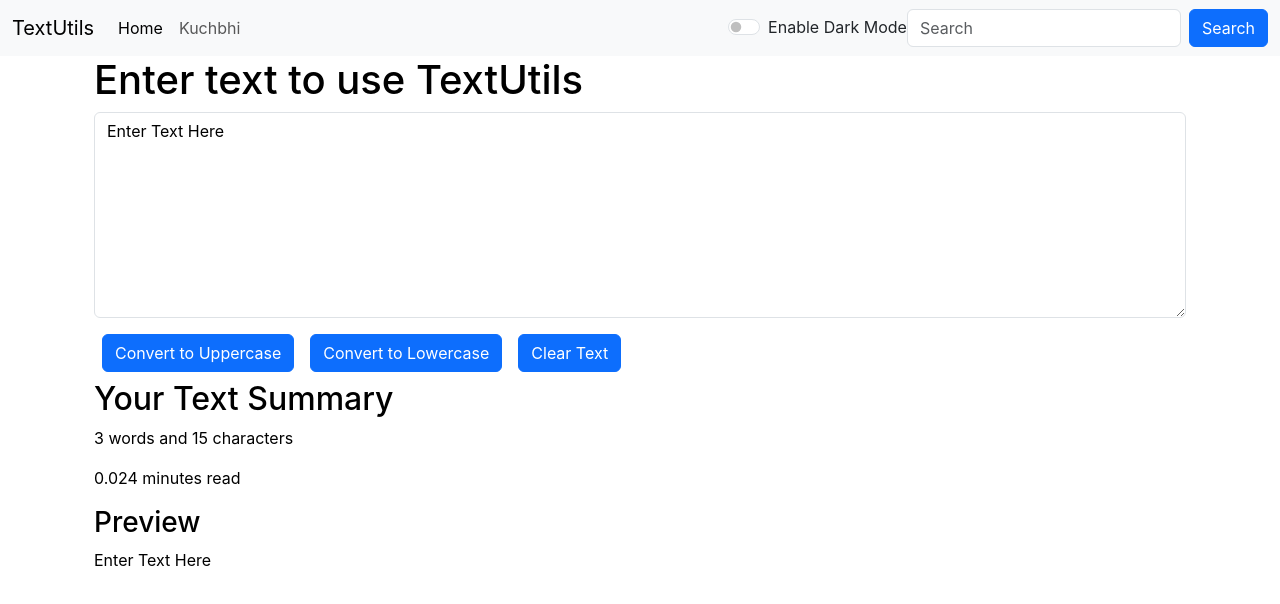
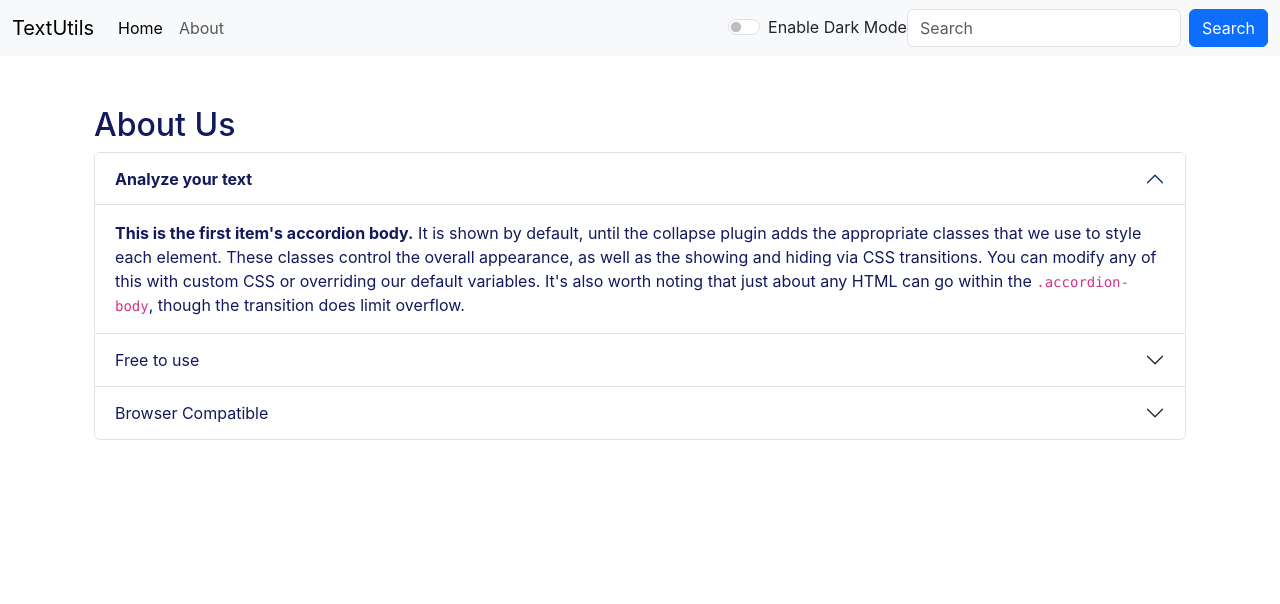
Before and after one commit to SarikaBandewar/TextUtil, a React (Create React App) app: page /about in a window 1280 px wide. Shown: the top 604 px of the page. Built offline with nearby package versions, Linux system fonts and the light colour scheme.

Commit message:
Updated 1
1. removed ng-paged
2. many fixes

```diff
--- a/package.json
+++ b/package.json
@@ -7,7 +7,6 @@
     "@testing-library/jest-dom": "^5.17.0",
     "@testing-library/react": "^13.4.0",
     "@testing-library/user-event": "^13.5.0",
-    "gh-pages": "^6.0.0",
     "react": "^18.2.0",
     "react-dom": "^18.2.0",
     "react-router-dom": "^6.15.0",
--- a/src/MyApp.js
+++ b/src/MyApp.js
@@ -1,9 +1,9 @@
 import { useState } from 'react';
-// import About from './components/About';
+import About from './components/About';
 import Navbar from './components/Navbar';
 import TextForm from './components/TextForm';
 import Alert from './components/Alert';
-// import { BrowserRouter as Router, Routes, Route, Link } from 'react-router-dom';
+import { BrowserRouter as Router, Routes, Route } from 'react-router-dom';
 
 function MyApp() {
   const [mode, setMode] = useState('light');
@@ -33,26 +33,31 @@ function MyApp() {
   return (
     <>
       {/* <Navbar title="TextUtils" aboutText="About TextUtils" /> */}
-      {/* <Router> */}
-      <Navbar title="TextUtils" mode={mode} toggleMode={toggleMode} />
+      <Router>
+        <Navbar
+          title="TextUtils"
+          aboutText="About"
+          mode={mode}
+          toggleMode={toggleMode}
+        />
         <Alert alert={alert} />
         <div className="container">
-        {/* <Routes>
-            <Route exact path="/about" element={<About />} />
+          <Routes>
+            <Route exact path="/about" element={<About mode={mode} />} />
             <Route
               exact
               path="/"
-              element={ */}
+              element={
                 <TextForm
                   heading="Enter text to use TextUtils"
                   mode={mode}
                   showAlert={showAlert}
                 />
-        {/* } */}
-        {/* /> */}
-        {/* </Routes> */}
+              }
+            />
+          </Routes>
         </div>
-      {/* </Router> */}
+      </Router>
     </>
   );
 }
--- a/src/components/About.js
+++ b/src/components/About.js
@@ -1,34 +1,17 @@
-import React, { useState } from 'react';
+import React from 'react';
 
-export default function About() {
-  const [myStyle, setMyStyle] = useState({
-    color: 'black',
-    backgroundColor: 'white',
-  });
-
-  const [btnText, setBtnText] = useState('Enable Dark Mode');
-
-  const togglePageStyle = () => {
-    if (myStyle.color === 'white') {
-      setMyStyle({
-        color: 'black',
-        backgroundColor: 'white',
-        // border: '1px solid black',
-      });
-      setBtnText('Enable Dark Mode');
-    } else {
-      setMyStyle({
-        color: 'white',
-        backgroundColor: 'black',
-        border: '1px solid white',
-      });
-      setBtnText('Disable Dark Mode');
-    }
+export default function About(props) {
+  let myStyle = {
+    color: props.mode === 'dark' ? 'white' : '#12195c',
+    backgroundColor: props.mode === 'dark' ? 'rgb(121 126 173)' : 'white',
   };
 
   return (
     <div>
-      <div className="container" style={myStyle}>
+      <div
+        className="container"
+        style={{ color: props.mode === 'dark' ? 'white' : '#12195c' }}
+      >
         <h2>About Us</h2>
         <div className="accordion" id="accordionExample" style={myStyle}>
           <div className="accordion-item" style={myStyle}>
@@ -42,7 +25,7 @@ export default function About() {
                 aria-controls="collapseOne"
                 style={myStyle}
               >
-                Accordion Item #1
+                <strong>Analyze your text</strong>
               </button>
             </h2>
             <div
@@ -74,7 +57,7 @@ export default function About() {
                 aria-controls="collapseTwo"
                 style={myStyle}
               >
-                Accordion Item #2
+                Free to use
               </button>
             </h2>
             <div
@@ -106,7 +89,7 @@ export default function About() {
                 aria-controls="collapseThree"
                 style={myStyle}
               >
-                Accordion Item #3
+                Browser Compatible
               </button>
             </h2>
             <div
@@ -129,15 +112,6 @@ export default function About() {
           </div>
         </div>
       </div>
-      <div className="container my-3">
-        <button
-          type="button"
-          onClick={togglePageStyle}
-          className="btn btn-primary"
-        >
-          {btnText}
-        </button>
-      </div>
     </div>
   );
 }
--- a/src/components/Alert.js
+++ b/src/components/Alert.js
@@ -7,7 +7,8 @@ function Alert(props) {
   };
 
   return (
-    props.alert && (
+    <div style={{ height: '50px' }}>
+      {props.alert && (
         <div
           className={`alert alert-${props.alert.type} alert-dismissible fade show`}
           role="alert"
@@ -20,7 +21,8 @@ function Alert(props) {
           aria-label="Close"
         ></button> */}
         </div>
-    )
+      )}
+    </div>
   );
 }
 
--- a/src/components/Navbar.js
+++ b/src/components/Navbar.js
@@ -8,7 +8,7 @@ export default function Navbar(props) {
       className={`navbar navbar-expand-lg navbar-${props.mode} bg-${props.mode}`}
     >
       <div className="container-fluid">
-        <a className="navbar-brand" href="#">
+        <a className="navbar-brand" href="/">
           {props.title}
         </a>
         <button
@@ -25,12 +25,12 @@ export default function Navbar(props) {
         <div className="collapse navbar-collapse" id="navbarSupportedContent">
           <ul className="navbar-nav me-auto mb-2 mb-lg-0">
             <li className="nav-item">
-              <a className="nav-link active" aria-current="page" href="#">
+              <a className="nav-link active" aria-current="page" href="/">
                 Home
               </a>
             </li>
             <li className="nav-item">
-              <a className="nav-link" href="#">
+              <a className="nav-link" href="/about">
                 {props.aboutText}
               </a>
             </li>
@@ -73,5 +73,5 @@ export default function Navbar(props) {
 Navbar.propTypes = { title: PropTypes.string, aboutText: PropTypes.string };
 Navbar.defaultProps = {
   title: 'Default Title',
-  aboutText: 'Kuchbhi',
+  aboutText: 'Default About',
 };
--- a/src/components/TextForm.js
+++ b/src/components/TextForm.js
@@ -36,7 +36,7 @@ export default function TextForm(props) {
         }}
       >
         <div className="container">
-          <h1>{props.heading}</h1>
+          <h1 className="mb-2">{props.heading}</h1>
           <div className="mb-3">
             <textarea
               className="form-control"
@@ -45,33 +45,53 @@ export default function TextForm(props) {
               id="exampleFormControlTextarea1"
               rows="8"
               style={{
-                backgroundColor: props.mode === 'light' ? 'white' : '#12195c',
+                backgroundColor:
+                  props.mode === 'light' ? 'white' : 'rgb(185 188 218)',
                 color: props.mode === 'light' ? 'black' : 'white',
               }}
             ></textarea>
           </div>
-          <button className="btn btn-primary mx-2" onClick={handleUpClick}>
+          <button
+            disabled={text.length === 0}
+            className="btn btn-primary mx-1 my-1"
+            onClick={handleUpClick}
+          >
             Convert to Uppercase
           </button>
-          <button className="btn btn-primary mx-2" onClick={handleDownClick}>
+          <button
+            disabled={text.length === 0}
+            className="btn btn-primary mx-1 my-1"
+            onClick={handleDownClick}
+          >
             Convert to Lowercase
           </button>
-          <button className="btn btn-primary mx-2" onClick={handleClearClick}>
+          <button
+            disabled={text.length === 0}
+            className="btn btn-primary mx-1 my-1"
+            onClick={handleClearClick}
+          >
             Clear Text
           </button>
         </div>
         <div className="container my-2">
           <h2>Your Text Summary</h2>
           <p>
-            {text.split(' ').length} words and {text.length} characters
+            {
+              text.split(' ').filter((elem) => {
+                return elem.length !== 0;
+              }).length
+            }{' '}
+            words and {text.length} characters
           </p>
-          <p>{0.008 * text.split(' ').length} minutes read</p>
+          <p>
+            {0.008 *
+              text.split(' ').filter((elem) => {
+                return elem.length !== 0;
+              }).length}{' '}
+            minutes read
+          </p>
           <h3>Preview</h3>
-          <p>
-            {text.length > 0
-              ? text
-              : `Enter something in textbox to see preview`}
-          </p>
+          <p>{text.length > 0 ? text : `Nothing to preview`}</p>
         </div>
       </div>
     </>
--- a/src/index.js
+++ b/src/index.js
@@ -1,7 +1,7 @@
 import React from 'react';
 import ReactDOM from 'react-dom/client';
 import './index.css';
-import App from './App';
+// import App from './App';
 import reportWebVitals from './reportWebVitals';
 import MyApp from './MyApp';
 
```
Also changed, not shown: 1 other file (tests, documents, lock files or other folders). Lines whose indentation alone changed are shown as unchanged.
